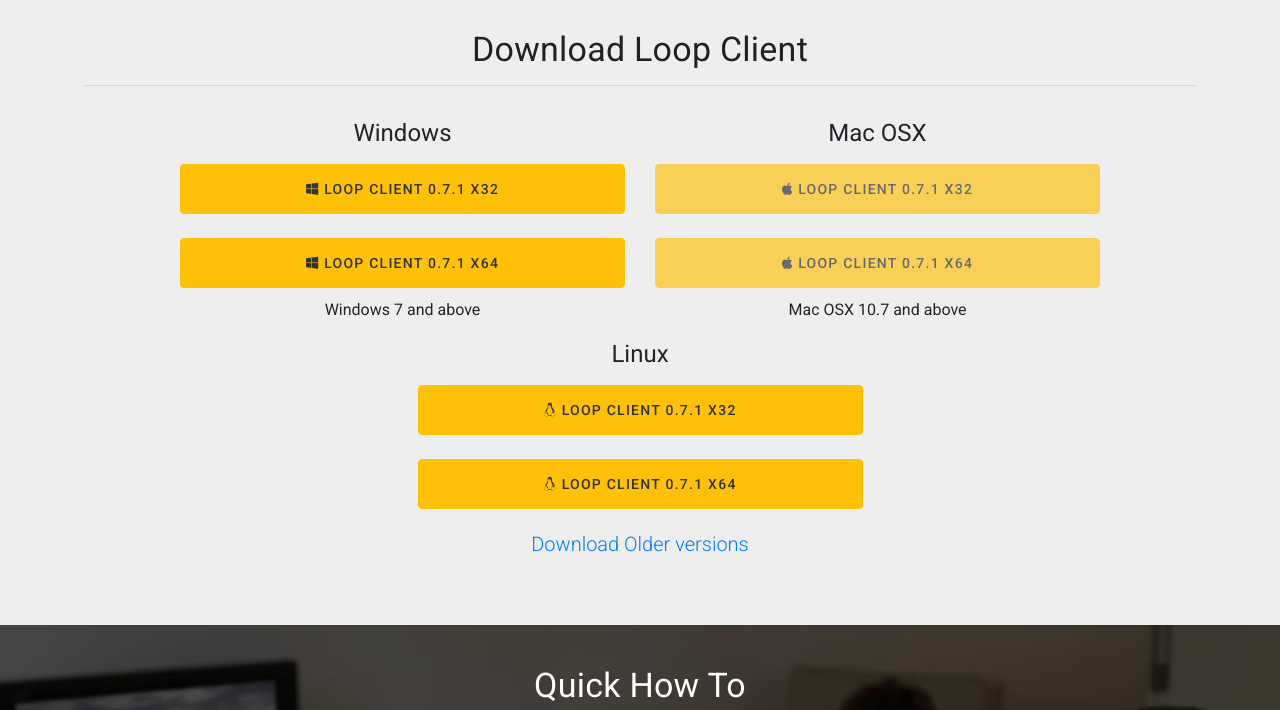
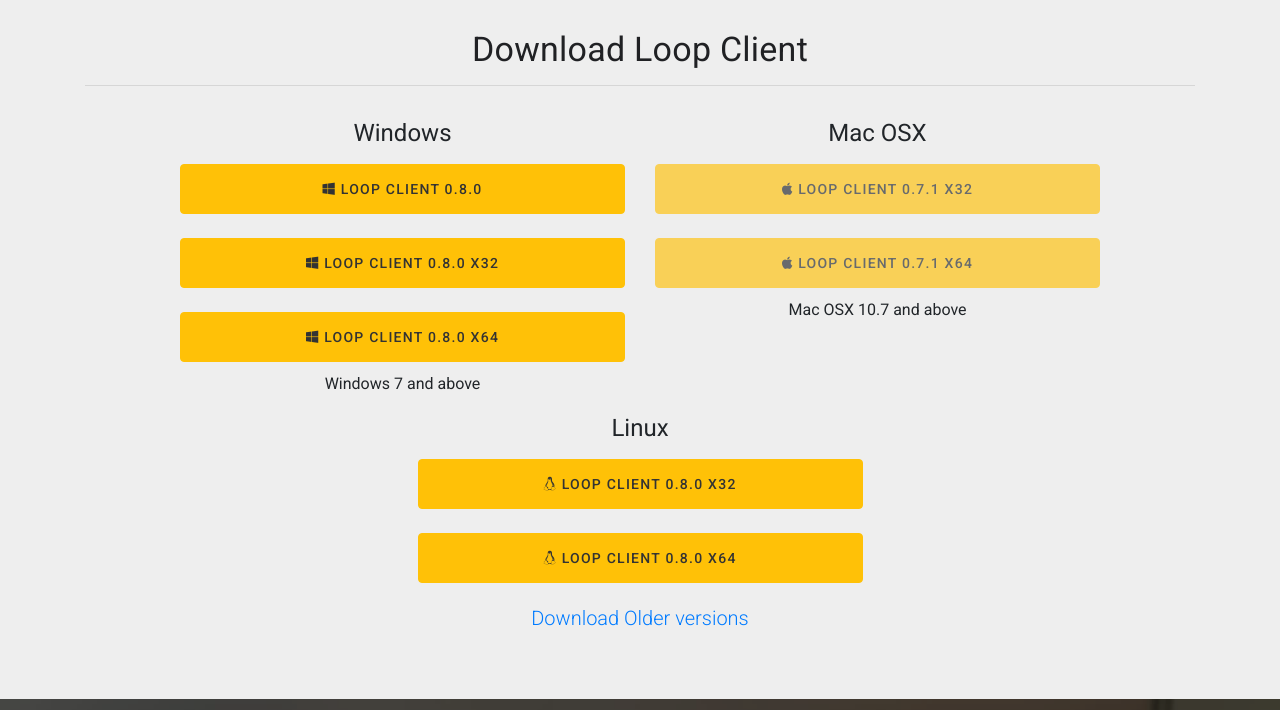
Before and after one commit to loopteam0/loopteam0.github.io, a website: page index.html in a window 1280 px wide. Shown: the part 1401-2111 px from the top of the page. Drawn offline with Linux system fonts and the light colour scheme.

Commit message:
=updated v0.8.0

```diff
--- a/index.html
+++ b/index.html
@@ -55,8 +55,8 @@
         <main role="main" class="container">
 
             <div class="starter-text ">
-                <h1 class="mdc-typography--headline4">Download Movies, TV Shows and others instantly</h1>
-
+                <h1 class="mdc-typography--headline4">Download Torrent Movies, TV Shows and others instantly</h1>
+                <span class="lead">with Loop Client </span>
                 <p class="lead">Currently in BETA, but go ahead and try it!</p>
 
                 <a href="#download" class="btn btn-warning mr-1 jump mdc-typography--button" data-sal="slide-up">try now</a>
@@ -131,13 +131,18 @@
                 <div data-sal="slide-left" class="col-md-5 col-sm-7 col-11">
                     <h4 class="mdc-typography--headline5">Windows</h4>
                     <div class="download-links">
-                        <a href="http://bit.ly/loop-071-winx32" target="_blank" class="mdc-typography--button btn btn-warning "><i
-                                class="fab fa-windows"></i> Loop Client 0.7.1 x32</a>
+                        <a href="http://bit.ly/loop-080-win" target="_blank" class="mdc-typography--button btn btn-warning "><i
+                                class="fab fa-windows"></i> Loop Client 0.8.0</a>
                     </div>
                     <br>
                     <div class="download-links">
-                        <a href="http://bit.ly/loop-071-winx64" target="_blank" class="mdc-typography--button btn btn-warning"><i
-                                class="fab fa-windows"> </i> Loop Client 0.7.1 x64</a>
+                        <a href="http://bit.ly/loop-080-winx32" target="_blank" class="mdc-typography--button btn btn-warning "><i
+                                class="fab fa-windows"></i> Loop Client 0.8.0 x32</a>
+                    </div>
+                    <br>
+                    <div class="download-links">
+                        <a href="http://bit.ly/loop-080-winx64" target="_blank" class="mdc-typography--button btn btn-warning"><i
+                                class="fab fa-windows"> </i> Loop Client 0.8.0 x64</a>
                     </div>
                     <p>Windows 7 and above</p>
                 </div>
@@ -157,13 +162,13 @@
                 <div data-sal="slide-down" class="col-md-5 col-sm-7 col-11">
                     <h4 class="mdc-typography--headline5">Linux</h4>
                     <div class="download-links">
-                        <a href="http://bit.ly/loop-06-linx32" target="_blank" class="mdc-typography--button btn btn-warning "><i
-                                class="fab fa-linux"></i> Loop Client 0.7.1 x32</a>
+                        <a href="http://bit.ly/loop-080-linx32" target="_blank" class="mdc-typography--button btn btn-warning "><i
+                                class="fab fa-linux"></i> Loop Client 0.8.0 x32</a>
                     </div>
                     <br>
                     <div class="download-links">
-                        <a href="http://bit.ly/loop-06-linx64" disabled target="_blank" class="mdc-typography--button btn btn-warning"><i
-                                class="fab fa-linux"> </i> Loop Client 0.7.1 x64</a>
+                        <a href="http://bit.ly/loop-080-linx64" disabled target="_blank" class="mdc-typography--button btn btn-warning"><i
+                                class="fab fa-linux"> </i> Loop Client 0.8.0 x64</a>
                     </div>
 
                 </div>
```
Also changed, not shown: pages/Readme.html (+11 -11 lines), img/menu.PNG.
